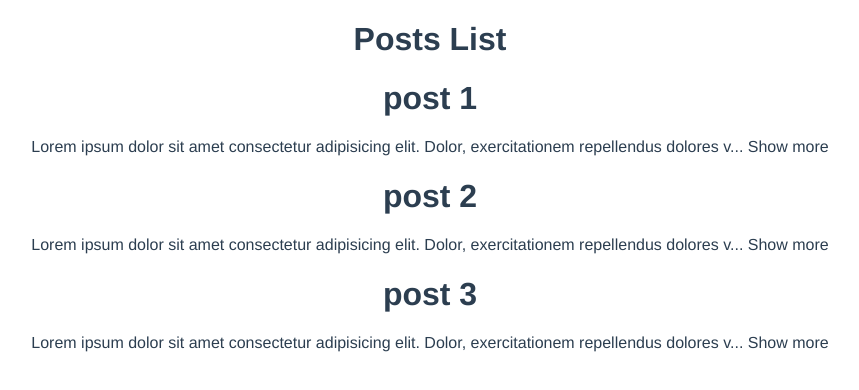
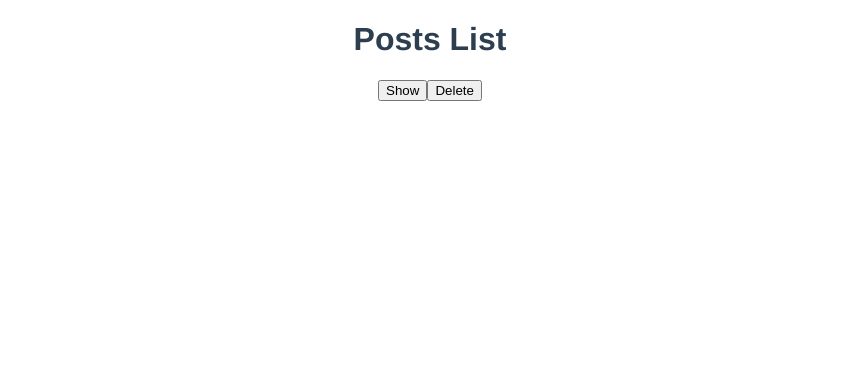
Before and after one commit to fisheeesh/Composition-Api, a Vue app: page / in a window 1280 px wide. Shown: the top 390 px of the page, without its empty margins (210-1069 px from the left). Built offline with nearby package versions, Linux system fonts and the light colour scheme.

Commit message:
lifecycle hooks in composition api

```diff
--- a/src/components/PostsList.vue
+++ b/src/components/PostsList.vue
@@ -1,17 +1,24 @@
 <template>
   <h1>Posts List</h1>
   <div v-for="post in posts" :key="post.id">
-    <SinglePost :post="post"></SinglePost>
+    <div v-if="isShow">
+      <SinglePost :post="post"></SinglePost>
+    </div>
   </div>
+  <button @click="isShow = !isShow">Show</button>
 </template>
 
 <script>
+import { ref } from 'vue';
 import SinglePost from './SinglePost'
 export default {
   components: { SinglePost },
   props: ['posts'],
   setup(props){
-    console.log(props.posts[0].title)
+    let isShow = ref(false)
+    // console.log(props.posts[0].title)
+
+    return { isShow }
   }
 }
 </script>
--- a/src/components/SinglePost.vue
+++ b/src/components/SinglePost.vue
@@ -5,7 +5,7 @@
 </template>
 
 <script>
-import { computed, ref } from 'vue';
+import { computed, onMounted, onUnmounted, onUpdated, ref } from 'vue';
 
 export default {
     props : ['post'],
@@ -15,6 +15,10 @@ export default {
             return props.post.body.substring(0, 100) + "..."
         })
 
+        onMounted(() => console.log("mounted"))
+        onUnmounted(() => console.log("unmounted"))
+        onUpdated(() => console.log("updated"))
+
         return { cutPostBody, isShow }
     }
 }
--- a/src/views/HomeView.vue
+++ b/src/views/HomeView.vue
@@ -1,6 +1,7 @@
 <template>
   <div class="home">
     <PostsList :posts="posts"></PostsList>
+    <button @click="posts.pop()">Delete</button>
   </div>
 </template>
 
```
